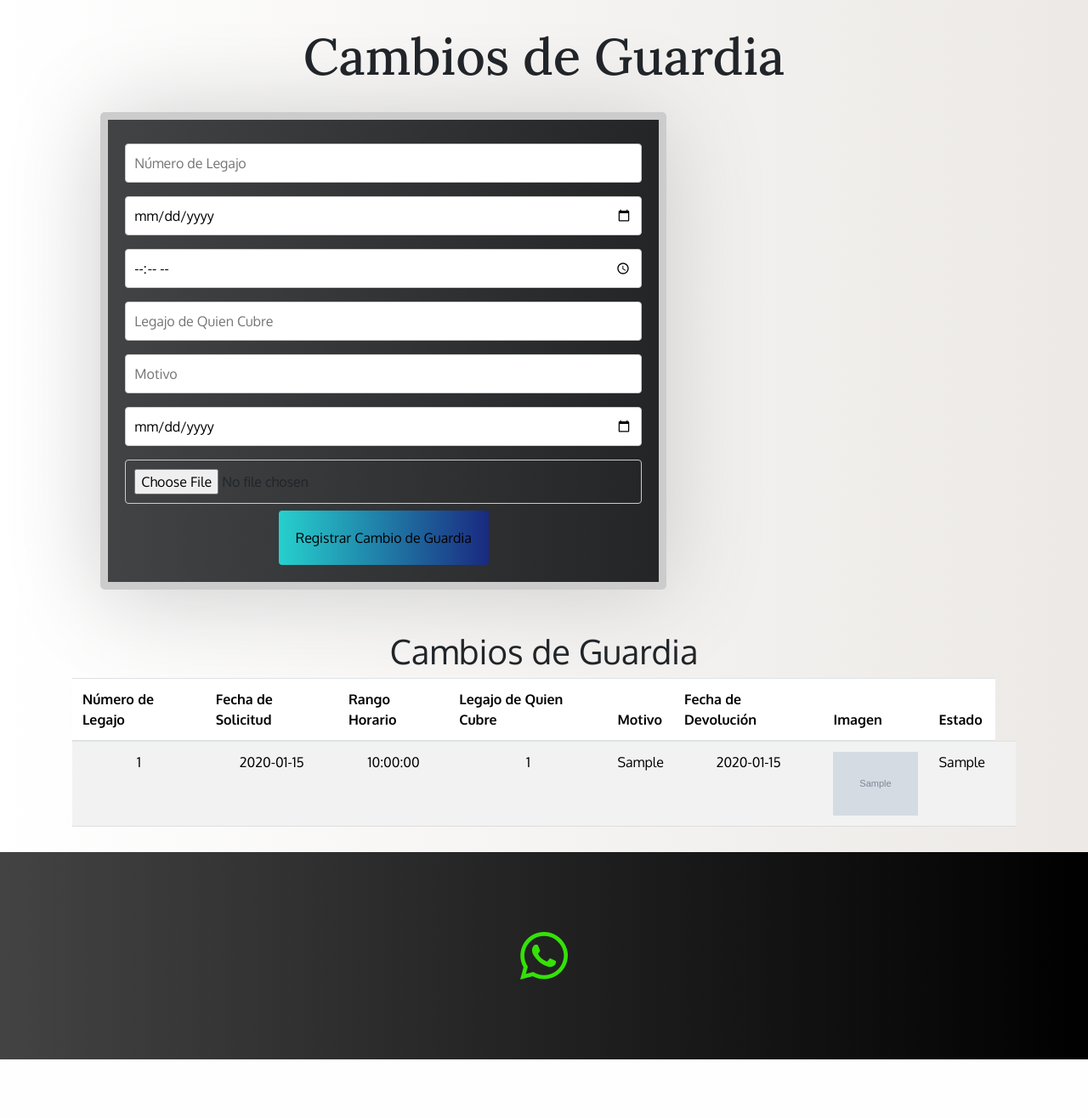
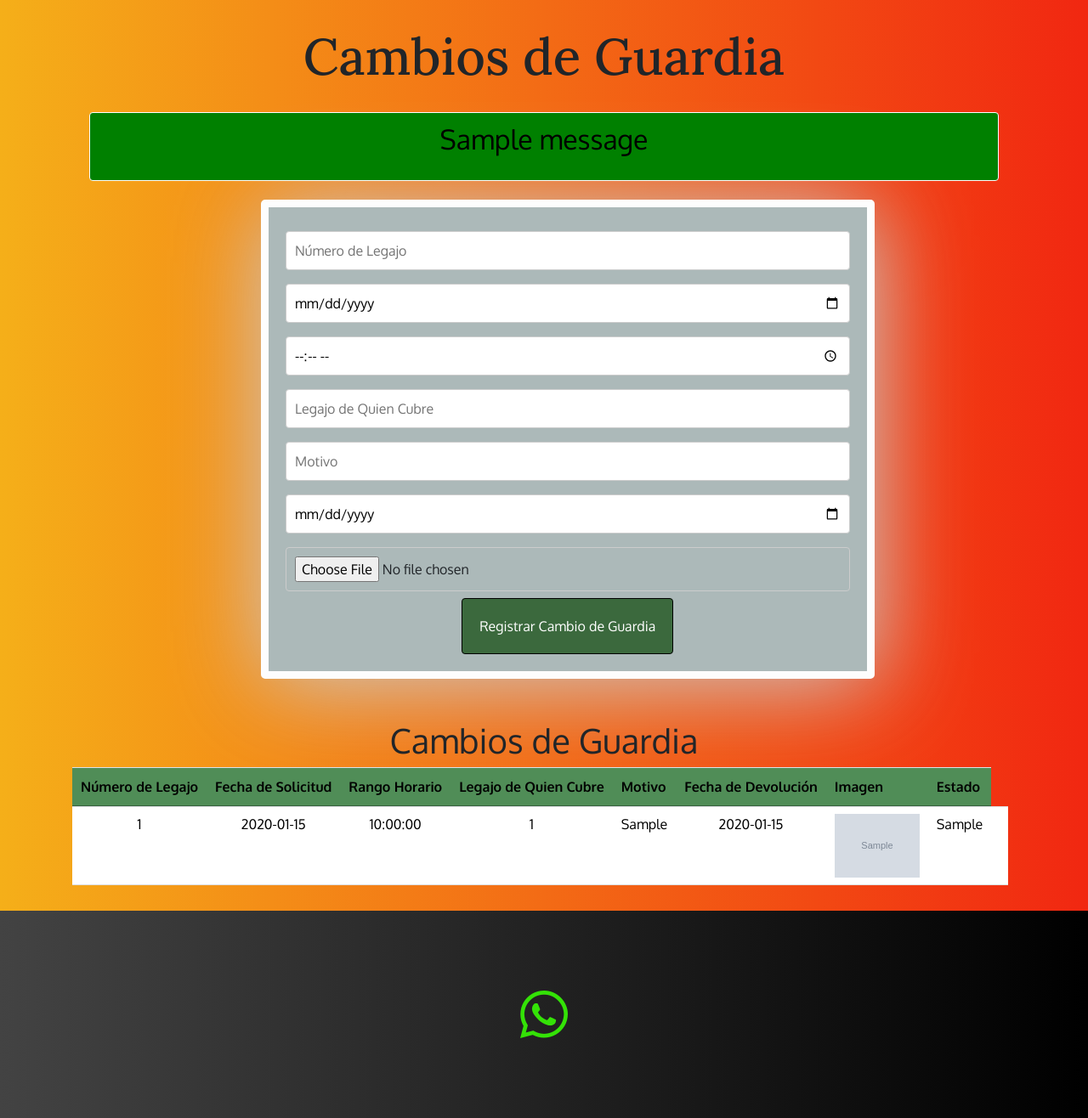
Before and after one commit to aleakd/APP---bomberos---2024, a Flask app: page /cambiosguardia in a window 1280 px wide. Shown: the part 86-1402 px from the top of the page at 85% size. Before the commit the page ends 1333 px from the top, so only its background shows below. Run offline with Flask 3, Linux system fonts and the light colour scheme; a user stored in the database is signed in; tables that the repository leaves empty hold one stand-in row (values such as "Sample post"); grey boxes marked "Sample" are stand-in pictures; one stand-in notice (Sample message) is shown; some libraries are stand-ins or nearby versions.

Commit message:
etapa en modificaciones de estilo, y trabajo sobre cambios de guardia y legajos acomodando tablas, correccion de error en main sobre la ruta de carga de epp

```diff
--- a/main.py
+++ b/main.py
@@ -63,7 +63,6 @@ class Bomberos(db.Model):
 class User(UserMixin, db.Model):
     id = db.Column(db.Integer, primary_key=True)
     email = db.Column(db.String(100), unique=True)
-
     password = db.Column(db.String(100))
     name = db.Column(db.String(1000))
     telefono = db.Column(db.String(15))
@@ -145,7 +144,7 @@ def role_required(rol):
         return decorated_function
     return decorator
 
-#----------------------------------------------#----------------------------------------------
+#----------------------------------------------#-----------PAGINA DE INICIO-----------------------------------
 @app.route('/', methods=["GET", "POST"])
 def index():
     if request.method == "POST":
@@ -166,13 +165,13 @@ def index():
             return redirect(url_for("acces"))
     return render_template("index.html")
 
-#----------------------------------------------#----------------------------------------------
+#----------------------------------------------#---PAGINA DEL MENU-------------------------------------------
 @app.route('/acces')
 @login_required
 def acces():
     return render_template("acces.html", name=current_user.name)
 
-#----------------------------------------------#----------------------------------------------
+#----------------------------------------------#---------REGISTRAR UN NUEVO USUARIO-------------------------------------
 
 @app.route('/register', methods=["GET", "POST"])
 @login_required
@@ -195,7 +194,7 @@ def register():
         return redirect(url_for("acces"))
     return render_template("register.html")
 
-#----------------------------------------------#----------------------------------------------
+#----------------------------------------------#-------PAGINA PARA CARGAR LOS DATOS---------------------------------------
 
 @app.route('/cargadatos', methods=["GET", "POST"])
 @login_required
@@ -292,8 +291,30 @@ def cargadatos():
             flash("Licencia de conducir registrada exitosamente")
             return redirect(url_for("acces"))
 
+        if 'registrar_epp' in request.form:
+            print("Registrar EPP")
+            nuevo_epp = Epp_provisto(
+                numero_legajo=request.form.get("numero_legajo"),
+                casco_estructural=request.form.get("casco_estructural"),
+                monja_estructural=request.form.get("monja_estructural"),
+                guantes__estructural=request.form.get("guantes_estructural"),
+                chaqueton_estructural=request.form.get("chaqueton_estructural"),
+                pantalon_estructural=request.form.get("pantalon_estructural"),
+                botas_estructural=request.form.get("botas_estructural"),
+                monja_forestal=request.form.get("monja_forestal"),
+                camisa_forestal=request.form.get("camisa_forestal"),
+                guantes_forestal=request.form.get("guantes_forestal"),
+                pantalon_forestal=request.form.get("pantalon_forestal"),
+                antiparras_forestal=request.form.get("antiparras_forestal"),
+                linterna_forestal=request.form.get("linterna_forestal")
+            )
+            db.session.add(nuevo_epp)
+            db.session.commit()
+            flash("Epp registrado exitosamente")
+            return redirect(url_for("acces"))
+
     return render_template("cargadatos.html")
-#----------------------------------------------#----------------------------------------------
+#----------------------------------------------#-------PAGINA DE LEGAJOS---------------------------------------
 @app.route('/legajosvcp')
 @login_required
 def legajosvcp():
@@ -301,7 +322,7 @@ def legajosvcp():
     licencias = Licencias_Conducir.query.order_by(Licencias_Conducir.numero_legajo).all()
     return render_template("legajosvcp.html", bomberos=bomberos, licencias=licencias)
 
-#------------------------------------------#----------------------------------------------
+#------------------------------------------#------EDICION DE LOS LEGAJOS----------------------------------------
 @app.route('/legajosvcp/edit/<int:id>', methods=["GET", "POST"])
 @role_required('admin')
 @login_required
@@ -334,7 +355,7 @@ def edit_legajo(id):
 
 
 
-#----------------------------------------------#----------------------------------------------
+#----------------------------------------------#-----EDITAR LICENCIAS DE CONDUCIR-----------------------------------------
 @app.route('/legajosvcp/edit_licencia/<int:id>', methods=["GET", "POST"])
 @role_required('admin')
 @login_required
@@ -377,7 +398,7 @@ def edit_licencia(id):
 
     return render_template('edit_licencia.html', licencia=licencia)
 
-#----------------------------------------------#----------------------------------------------
+#----------------------------------------------#--------------CAMBIOS DE GUARDIA--------------------------------
 @app.route('/cambiosguardia', methods=['GET', 'POST'])
 @login_required
 def cambiosguardia():
@@ -419,8 +440,8 @@ def cambiosguardia():
 
 
 
-#----------------------------------------------#----------------------------------------------
-#----------------------------------------------#----------------------------------------------
+
+#----------------------------------------------#-----------EDITAR CAMBIOS DE GUARDIA-----------------------------------
 @app.route('/editar_cambio_guardia/<int:id>', methods=["GET", "POST"])
 @login_required
 @role_required('admin')
@@ -448,7 +469,7 @@ def editar_cambio_guardia(id):
     return render_template("editar_cambio_guardia.html", cambio_guardia=cambio_guardia)
 
 
-#----------------------------------------------#----------------------------------------------
+#----------------------------------------------#---------MATERIALES Y EQUIPO-------------------------------------
 
 
 @app.route('/matyequipo', methods=["GET", "POST"])
@@ -461,7 +482,7 @@ def matyequipo():
     return render_template("matyequipo.html", indu=indumentaria, bomberos=bomber, provisto=provisto)
 
 
-#----------------------------------------------#----------------------------------------------
+#----------------------------------------------#---EDITAR  EPP------------------------------------------
 
 @app.route('/matyequipo/edit/<int:id>', methods=["GET", "POST"])
 @role_required('admin')
--- a/static/style.css
+++ b/static/style.css
@@ -1,16 +1,18 @@
 body {
-background: #ECE9E6;  /* fallback for old browsers */
-background: -webkit-linear-gradient(to right, #FFFFFF, #ECE9E6);  /* Chrome 10-25, Safari 5.1-6 */
-background: linear-gradient(to right, #FFFFFF, #ECE9E6); /* W3C, IE 10+/ Edge, Firefox 16+, Chrome 26+, Opera 12+, Safari 7+ */
+background: #f12711;  /* fallback for old browsers */
+background: -webkit-linear-gradient(to right, #f5af19, #f12711);  /* Chrome 10-25, Safari 5.1-6 */
+background: linear-gradient(to right, #f5af19, #f12711); /* W3C, IE 10+/ Edge, Firefox 16+, Chrome 26+, Opera 12+, Safari 7+ */
+
 text-align:center;
 font-family:"Oxygen";
 }
+
+
+
 .separadorhr{
-color:red;
 background-color:blue;
 margin: 10px 20px;
-height:10px;
-
+height:12px;
 }
 
 
@@ -58,7 +60,7 @@ padding:3rem;
 }
 
 .mensaa{
-margin:100px;
+margin:20px;
 background-color:green;
 color:black;
 }
@@ -86,9 +88,11 @@ color:black;
 }
 
 .usuario_online{
-color:red;
+color:yellow;
 margin-top:2%;
-font-family:}
+font-family:"Cookie";
+font-size:3rem;
+}
 
 
 .piepag{
@@ -110,14 +114,11 @@ color:#34E207;
 
 
 form {
-background: #232526;  /* fallback for old browsers */
-background: -webkit-linear-gradient(to right, #414345, #232526);  /* Chrome 10-25, Safari 5.1-6 */
-background: linear-gradient(to right, #414345, #232526); /* W3C, IE 10+/ Edge, Firefox 16+, Chrome 26+, Opera 12+, Safari 7+ */
-
-margin:2% 3%;
-border: 9px solid #ccc;
+background-color:#ACB9B9;
+margin:2% 20%;
+border: 9px solid #FDFDFD;
 padding: 20px;
-width: 60%;
+width: 65%;
 border-radius: 5px;
 box-shadow: 3px 6px 110px #ccc;
 }
@@ -134,12 +135,10 @@ box-sizing: border-box;
 
 /* Estilos para el botón del formulario */
 button[type=submit] {
-background: #1A2980;  /* fallback for old browsers */
-background: -webkit-linear-gradient(to right, #26D0CE, #1A2980);  /* Chrome 10-25, Safari 5.1-6 */
-background: linear-gradient(to right, #26D0CE, #1A2980); /* W3C, IE 10+/ Edge, Firefox 16+, Chrome 26+, Opera 12+, Safari 7+ */
-color: black;
+background-color:#3B693D;
+color: white;
 padding: 20px 20px;
-border: none;
+border: 1px solid black;
 border-radius: 4px;
 cursor: pointer;
 font-size:1rem;
@@ -148,11 +147,11 @@ font-size:1rem;
 label{
 color:white;
 }
+
+
 /* Estilo de la tabla */
-
 div.dataTables_wrapper input[type="search"] {
     background-color: #DAF7A6; /* Cambia este color al que desees */
-
 }
 
 table {
@@ -176,7 +175,7 @@ td {
 
 /* Estilo para resaltar filas impares */
 tr:nth-child(odd) {
-    background-color: #84E8EC;
+    background-color: #84EC8F;
 }
 
 /* Estilo para resaltar filas al pasar el cursor por encima */
@@ -184,7 +183,7 @@ tr:hover {
     background-color: #e0e0e0;
 }
 .tabla_bomberos th{
-background-color: #84E8EC;
+background-color: #508D57;
     text-align: left;
     padding: 10px;
 }
@@ -196,7 +195,7 @@ background-color: #84E8EC;
 
 /* Estilo para resaltar filas impares */
 .tabla_bomberos tr:nth-child(odd) {
-    background-color: #84E8EC;
+    background-color: #84EC8F;
 }
 
 /* Estilo para resaltar filas al pasar el cursor por encima */
--- a/templates/acces.html
+++ b/templates/acces.html
@@ -26,9 +26,11 @@
 
 <section class="menu">
    <div class="row">
+       {% if current_user.rol == 'admin' %}
        <div class="col-md-6">
            <a href="{{ url_for('legajosvcp') }}" class="btn btn-info boton" style="background-image: url('{{ url_for('static', filename='img/legajos.jpg') }}'); background-size: cover;">Legajos</a>
        </div>
+       {% endif %}
 
 
        <div class="col-md-6">
@@ -44,11 +46,12 @@
           <button type="button" class="btn btn-info boton " style="background-image: url('{{ url_for('static', filename='img/partes.jpg') }}'); background-size: cover;">Partes</button>
        </div>
 
-
+        {% if current_user.rol == 'admin' %}
        <div class="col-md-6">
            <a href="{{ url_for('cargadatos') }}" class="btn btn-info boton" style="background-image: url('{{ url_for('static', filename='img/contacto.jpg') }}'); background-size: cover;">Carga de datos</a>
 
        </div>
+        {% endif %}
    </div>
     <br>
 
--- a/templates/cambiosguardia.html
+++ b/templates/cambiosguardia.html
@@ -4,6 +4,21 @@
 <div class="box">
     <div class="container">
         <h1 class="titulo">Cambios de Guardia</h1>
+
+        <div class="box">
+    {% with messages = get_flashed_messages() %}
+  {% if messages %}
+  <div class="mensaa alert alert-light">
+    <ul class="list-unstyled">
+      {% for message in messages %}
+      <li> <h2 id="miH202">{{ message }}</h2></li>
+      {% endfor %}
+    </ul>
+  </div>
+  {% endif %}
+  {% endwith %}
+
+</div>
 
         <form action="{{ url_for('cambiosguardia') }}" method="post" enctype="multipart/form-data">
             <input type="hidden" name="registrar_cambio_guardia" value="1">
@@ -21,7 +36,7 @@
 
 <div class="container mt-5">
     <h1>Cambios de Guardia</h1>
-    <table class="table table-striped">
+    <table class="table tabla_bomberos table-responsive" id="cambiosguardiatable">
         <thead>
             <tr>
                 <th>Número de Legajo</th>
@@ -68,4 +83,12 @@
     </table>
 </div>
 
+
+
+<script>
+        $(document).ready(function () {
+            $('#cambiosguardiatable').DataTable();
+        });
+    </script>
+
 {% endblock %}
```
Also changed, not shown: templates/cargadatos.html (+4 -5 lines), templates/legajosvcp.html (+9 -3 lines).
